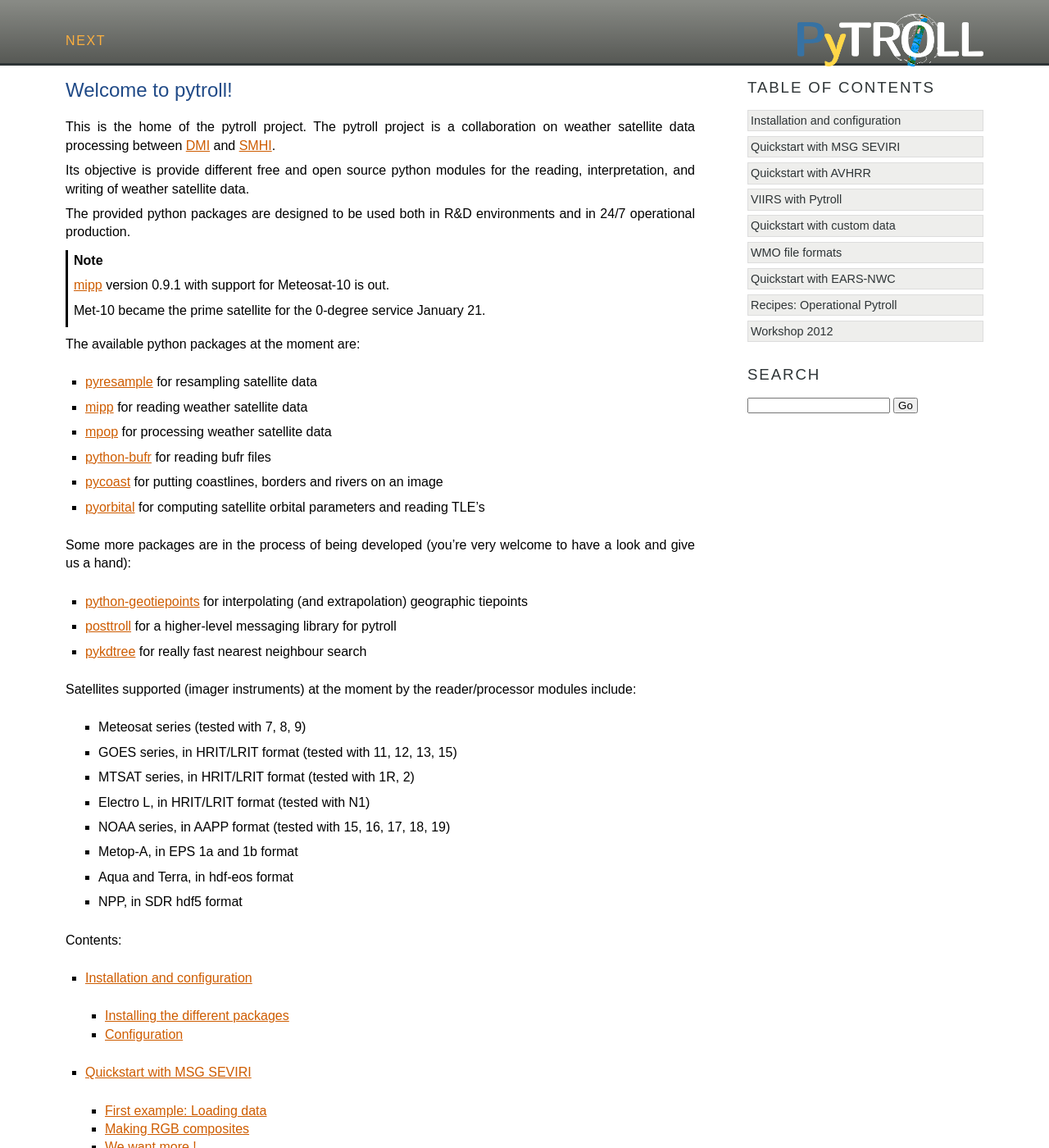
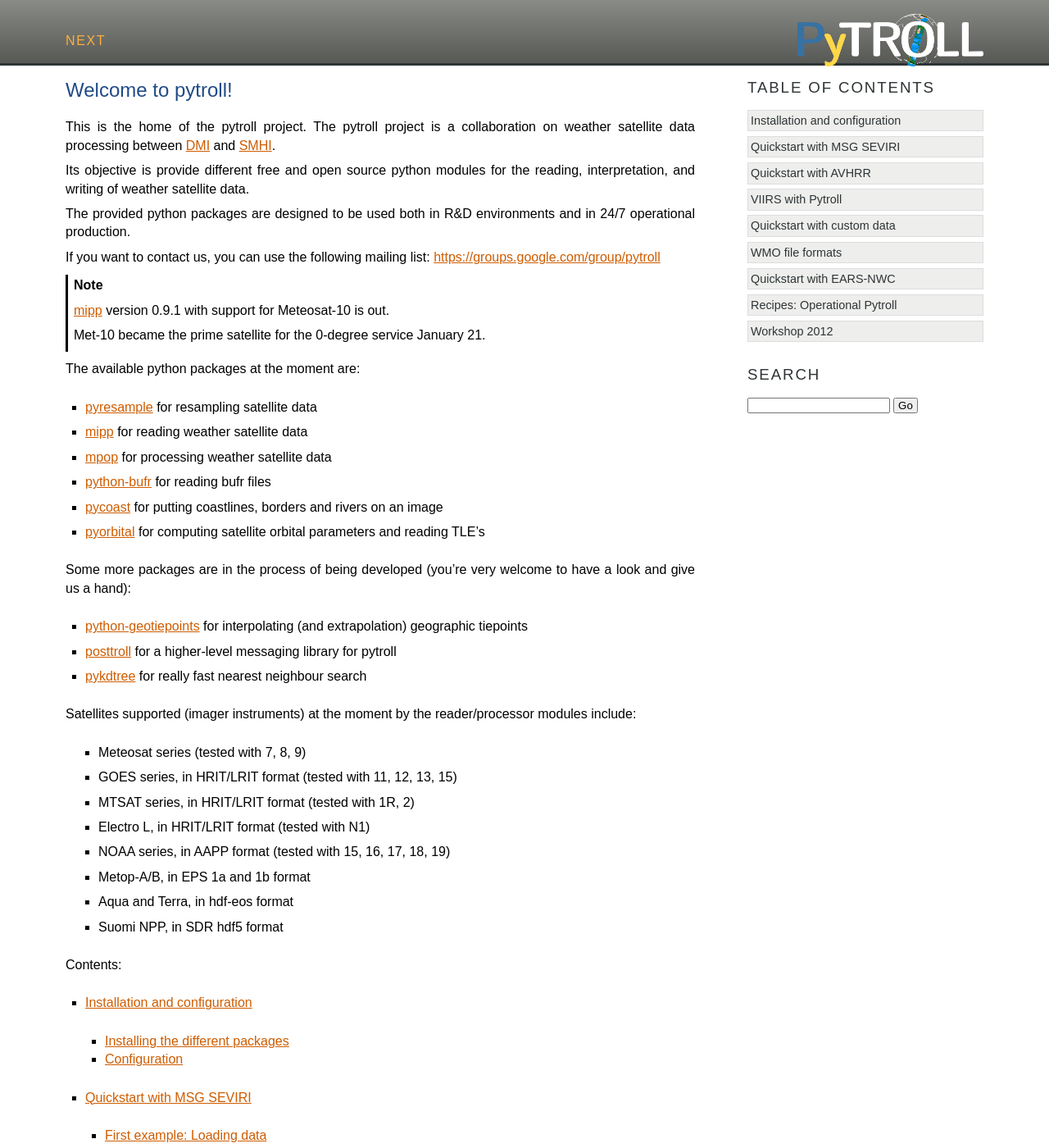
Before and after one commit to pytroll/pytroll, a Sphinx documentation site: the page built from web/source/index.rst, in a window 1280 px wide and 1400 px high. Shown: the whole window at 82% size. Built offline with Sphinx 7.4.7, drawn with Linux system fonts in a browser that asks for light colours; formulas are drawn with MathJax 3.

Commit message:
Satellite and contact update on the web page.

```diff
--- a/web/source/index.rst
+++ b/web/source/index.rst
@@ -19,6 +19,9 @@ reading, interpretation, and writing of weather satellite data.
 
 The provided python packages are designed to be used both in R&D environments
 and in 24/7 operational production.
+
+If you want to contact us, you can use the following mailing list:
+https://groups.google.com/group/pytroll
 
 .. note::
    mipp_ version 0.9.1 with support for Meteosat-10 is out.
@@ -63,9 +66,9 @@ modules include:
  - MTSAT series, in HRIT/LRIT format (tested with 1R, 2)
  - Electro L, in HRIT/LRIT format (tested with N1)
  - NOAA series, in AAPP format (tested with 15, 16, 17, 18, 19)
- - Metop-A, in EPS 1a and 1b format
+ - Metop-A/B, in EPS 1a and 1b format
  - Aqua and Terra, in hdf-eos format
- - NPP, in SDR hdf5 format
+ - Suomi NPP, in SDR hdf5 format
 
 Contents:
 
```
